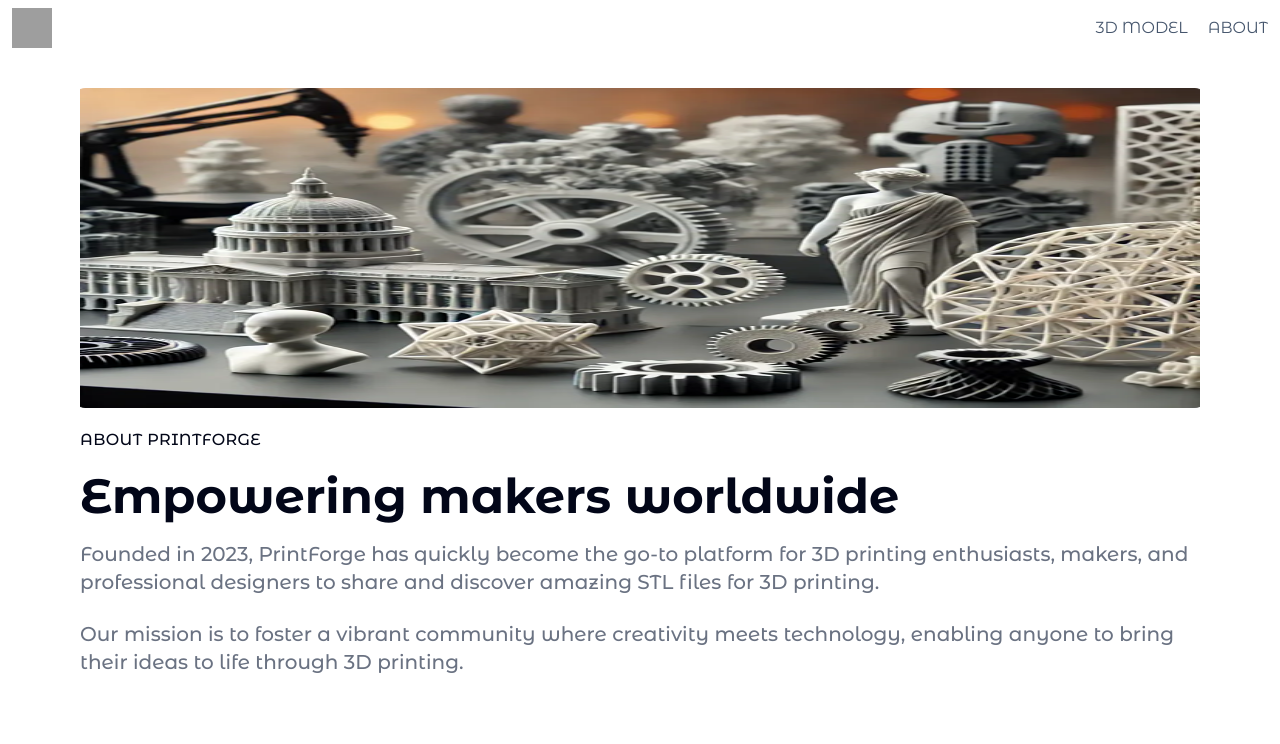
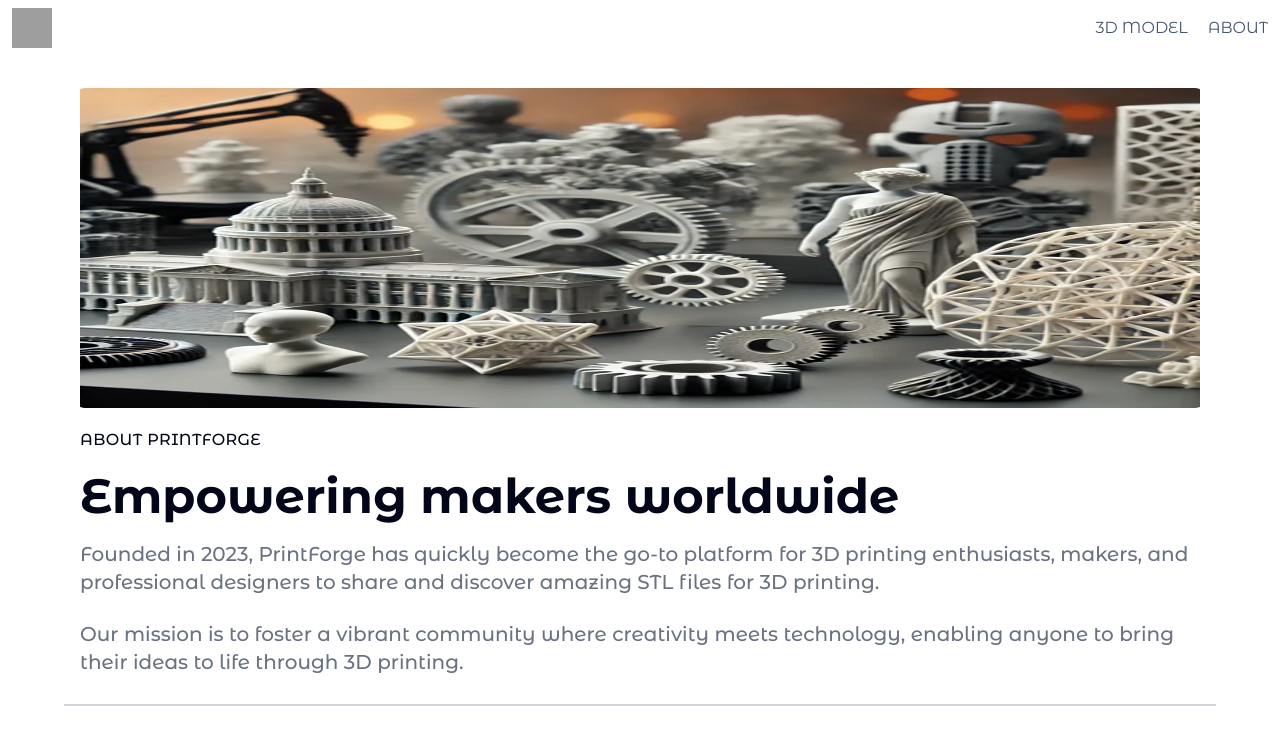
Before and after one commit to Tech-Rocket/print-forge-nextjs, a Next.js app: page /about in a window 1280 px wide. Shown: the top 744 px of the page. Built offline with nearby package versions, Linux system fonts and the light colour scheme; grey boxes are pictures that could not be loaded.

Commit message:
refactor: update file paths and improve component structure; add AboutCard and Separator components

```diff
--- /dev/null
+++ b/app/about/about-card.jsx
@@ -0,0 +1,10 @@
+import { GoStack } from "react-icons/go";
+
+export default function AboutCard() {
+  return (
+    <>
+      <h1>lorem</h1>
+      <GoStack />
+    </>
+  );
+}
--- a/app/about/page.jsx
+++ b/app/about/page.jsx
@@ -1,8 +1,10 @@
-import aboutHeroImg from "@/public/images/about-hero-image.png";
+import aboutHeroImg from "../../public/images/about-hero-image.png";
 import Image from "next/image";
+import { Separator } from "../../components/ui/separator";
 
 export default function About() {
   return (
+    <>
       <section className="px-4 space-y-5">
         <Image
           src={aboutHeroImg}
@@ -15,9 +17,9 @@ export default function About() {
         <h1 className="text-5xl font-bold">Empowering makers worldwide</h1>
         <div className="text-xl font-medium text-gray-500 space-y-6">
           <p>
-          Founded in 2023, PrintForge has quickly become the go-to platform for
-          3D printing enthusiasts, makers, and professional designers to share
-          and discover amazing STL files for 3D printing.
+            Founded in 2023, PrintForge has quickly become the go-to platform
+            for 3D printing enthusiasts, makers, and professional designers to
+            share and discover amazing STL files for 3D printing.
           </p>
           <p>
             Our mission is to foster a vibrant community where creativity meets
@@ -26,5 +28,8 @@ export default function About() {
           </p>
         </div>
       </section>
+      <Separator className="border border-gray-300 my-7" />
+      <div></div>
+    </>
   );
 }
--- a/app/globals.css
+++ b/app/globals.css
@@ -54,8 +54,6 @@ main,
 
 :root {
   --radius: 0.625rem;
-  --background: oklch(1 0 0);
-  --foreground: oklch(0.129 0.042 264.695);
   --card: oklch(1 0 0);
   --card-foreground: oklch(0.129 0.042 264.695);
   --popover: oklch(1 0 0);
@@ -85,6 +83,8 @@ main,
   --sidebar-accent-foreground: oklch(0.208 0.042 265.755);
   --sidebar-border: oklch(0.929 0.013 255.508);
   --sidebar-ring: oklch(0.704 0.04 256.788);
+  --background: oklch(1 0 0);
+  --foreground: oklch(0.129 0.042 264.695);
 }
 
 .dark {
--- a/app/layout.js
+++ b/app/layout.jsx
@@ -1,6 +1,6 @@
 import { Montserrat_Alternates } from "next/font/google";
+import Header from "../components/shared/header";
 import "./globals.css";
-import Header from "@/components/shared/header";
 
 const montserratAlternates = Montserrat_Alternates({
   subsets: ["latin"],
--- a/app/page.js
+++ b/app/page.jsx
@@ -1,4 +1,4 @@
-import heroImg from "@/public/images/Frame4.png";
+import heroImg from "../public/images/Frame4.png";
 import Image from "next/image";
 
 export default function Home() {
@@ -16,7 +16,6 @@ export default function Home() {
           browse models
         </button>
       </div>
-
       <Image
         src={heroImg}
         alt="hero image"
--- a/components/shared/header.jsx
+++ b/components/shared/header.jsx
@@ -1,5 +1,5 @@
 import Image from "next/image";
-import printLogo from "@/public/images/printforge-logomobile.png";
+import printLogo from "../../public/images/printforge-logomobile.png";
 import Link from "next/link";
 
 export default function Header() {
--- /dev/null
+++ b/components/ui/separator.jsx
@@ -0,0 +1,28 @@
+"use client";
+
+import * as React from "react";
+import * as SeparatorPrimitive from "@radix-ui/react-separator";
+
+import { cn } from "../../lib/utils";
+
+function Separator({
+  className,
+  orientation = "horizontal",
+  decorative = true,
+  ...props
+}) {
+  return (
+    <SeparatorPrimitive.Root
+      data-slot="separator"
+      decorative={decorative}
+      orientation={orientation}
+      className={cn(
+        "bg-border shrink-0 data-[orientation=horizontal]:h-px data-[orientation=horizontal]:w-full data-[orientation=vertical]:h-full data-[orientation=vertical]:w-px",
+        className
+      )}
+      {...props}
+    />
+  );
+}
+
+export { Separator };
```
Also changed, not shown: package.json (+6 -1 lines), tsconfig.json (added, +30 -0 lines), 1 other file (tests, documents, lock files or other folders). Lines whose indentation alone changed are shown as unchanged.
